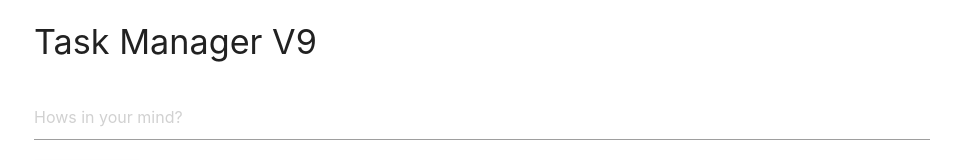
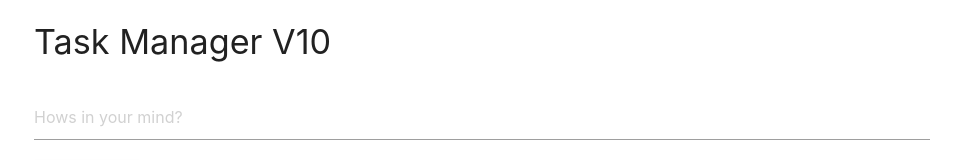
Before and after one commit to nikeshkamble25/ReactTutorial, a React (Create React App) app: page / in a window 1280 px wide. Shown: the top 160 px of the page, without its empty margins (158-1119 px from the left). Built offline with nearby package versions, Linux system fonts and the light colour scheme.

Commit message:
Update Master.js

```diff
--- a/src/master/Master.js
+++ b/src/master/Master.js
@@ -6,7 +6,7 @@ import * as actions from '../_actions';
 import { connect } from 'react-redux';
 
 class App extends React.Component {
-	Title = 'Task Manager V9';
+	Title = 'Task Manager V10';
 	constructor() {
 		super();
 		this.AddTask = this.AddTask.bind(this);
```
